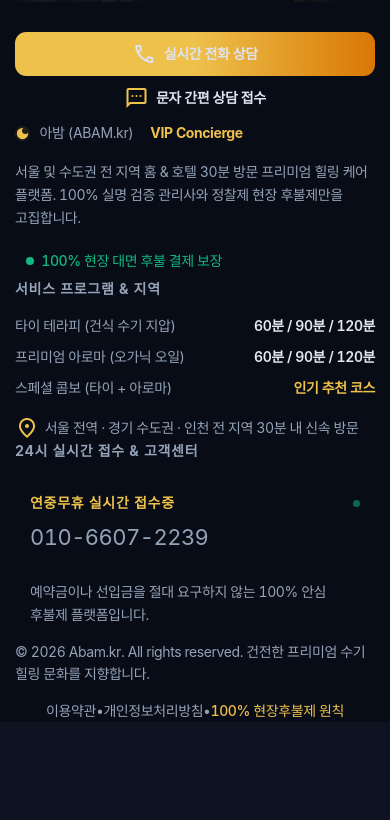
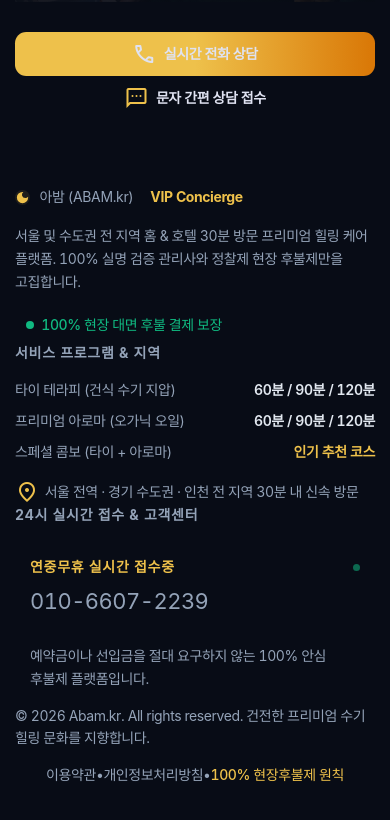
Before and after one commit to yjh01270404-glitch/abam-kr, a Next.js app: page / in a window 390 px wide. Shown: the part 8571-9391 px from the top of the page. Before the commit the page ends 9293 px from the top, so only its background shows below. Built offline with nearby package versions, Linux system fonts and the light colour scheme; a web font is replaced by a local one.

Commit message:
fix(mobile): resolve bottom booking bar overlapping footer content with safe clearance spacer

```diff
--- a/src/app/globals.css
+++ b/src/app/globals.css
@@ -86,6 +86,12 @@ h1, h2, h3, .font-headline-lg, .font-display-lg {
   direction: ltr !important;
   -webkit-font-feature-settings: 'liga' !important;
   -webkit-font-smoothing: antialiased !important;
+}
+
+/* 모바일 하단 고정 예약바 콘텐츠 겹침 방지 보장 */
+footer.abam-site-footer,
+footer {
+  padding-bottom: calc(100px + env(safe-area-inset-bottom, 24px)) !important;
 }
 
 body {
--- a/src/components/AbamLanding.tsx
+++ b/src/components/AbamLanding.tsx
@@ -1178,7 +1178,13 @@ export default function AbamLanding({ c, areaLinks }: { c: LandingContent; areaL
       </main>
 
       {/* FOOTER */}
-      <footer className="w-full bg-[#05080F] text-text-muted pt-16 pb-32 md:pb-20 border-t border-[#1E293B]">
+      <footer
+        className="w-full bg-[#05080F] text-text-muted border-t border-[#1E293B] abam-site-footer"
+        style={{
+          paddingTop: '64px',
+          paddingBottom: 'calc(100px + env(safe-area-inset-bottom, 24px))',
+        }}
+      >
         <div className="max-w-[1240px] mx-auto px-4 md:px-6 lg:px-8">
           <div className="grid grid-cols-1 md:grid-cols-3 gap-10 lg:gap-14 pb-12 border-b border-[#1E293B]">
             {/* Col 1: Brand */}
@@ -1264,6 +1270,16 @@ export default function AbamLanding({ c, areaLinks }: { c: LandingContent; areaL
               <span className="text-primary font-medium">100% 현장후불제 원칙</span>
             </div>
           </div>
+
+          {/* 모바일 하단 고정 예약 버튼바와 콘텐츠 겹침 방지 여백 (Clearance Spacer) */}
+          <div
+            className="w-full block md:hidden"
+            style={{
+              height: 'calc(76px + env(safe-area-inset-bottom, 20px))',
+              pointerEvents: 'none',
+            }}
+            aria-hidden="true"
+          />
         </div>
       </footer>
 
```
